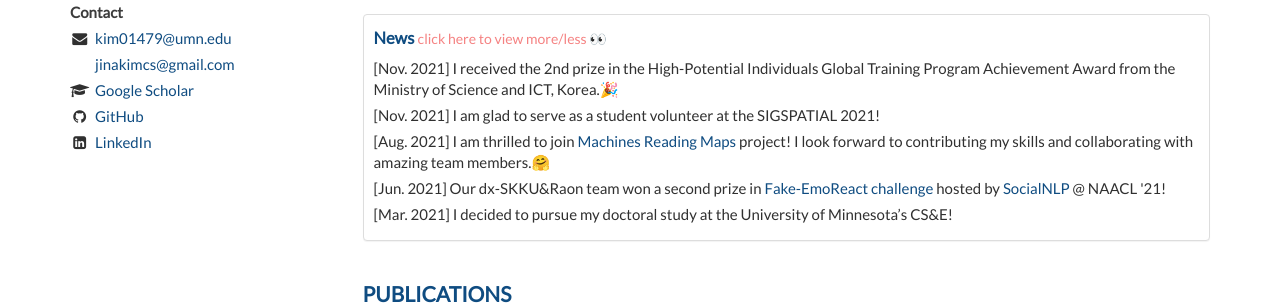
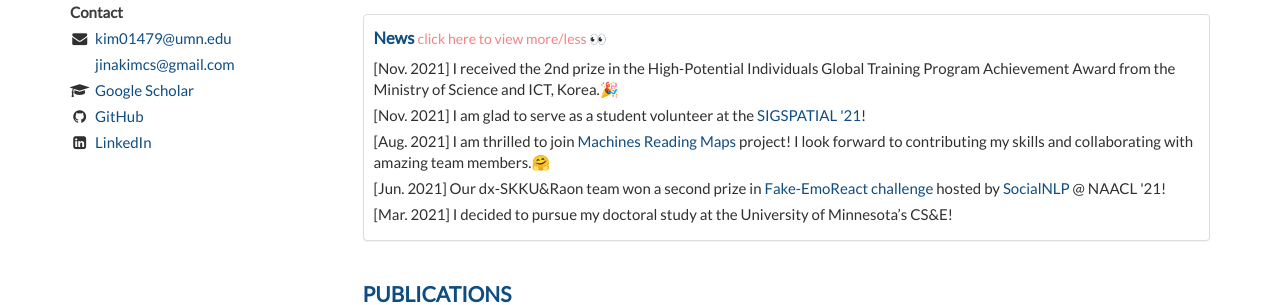
Before and after one commit to Jina-Kim/Jina-Kim.github.io, a Jekyll site: the page built from index.html, in a window 1280 px wide and 900 px high. Shown: the part 344-649 px from the top of the window. Built offline with Jekyll 4.4.1, drawn with Linux system fonts in a browser that asks for light colours; nearby versions of some CDN libraries; the list of posts is cut into pages by our own code.

Commit message:
Update about.html

```diff
--- a/_includes/about.html
+++ b/_includes/about.html
@@ -19,7 +19,7 @@
           <h2>News <a type="button" data-toggle="collapse" data-target="#collapseList" aria-expanded="false" aria-controls="collapseList" style="font-size: 85%; color: #F58282;font-weight: normal;">click here to view more/less 👀</a></h2>
         <ul class="list-unstyled">
             <li>[Nov. 2021] I received the 2nd prize in the High-Potential Individuals Global Training Program Achievement Award from the Ministry of Science and ICT, Korea.🎉</li>
-            <li>[Nov. 2021] I am glad to serve as a student volunteer at the SIGSPATIAL 2021!</li>
+            <li>[Nov. 2021] I am glad to serve as a student volunteer at the <a href="https://sigspatial2021.sigspatial.org">SIGSPATIAL '21</a>!</li>
             <li>[Aug. 2021] I am thrilled to join <a href="http://machines-reading-maps.github.io">Machines Reading Maps</a> project! I look forward to contributing my skills and collaborating with amazing team members.🤗</li>
             <li>[Jun. 2021] Our dx-SKKU&amp;Raon team won a second prize in <a href="https://sites.google.com/view/covidfake-emoreact-2021/home?authuser=0">Fake-EmoReact challenge</a> hosted by <a href="https://sites.google.com/site/socialnlp2021/#pgnaacl">SocialNLP</a> @ NAACL '21! </li>
             <li>[Mar. 2021] I decided to pursue my doctoral study at the University of Minnesota’s CS&amp;E! </li>
```
